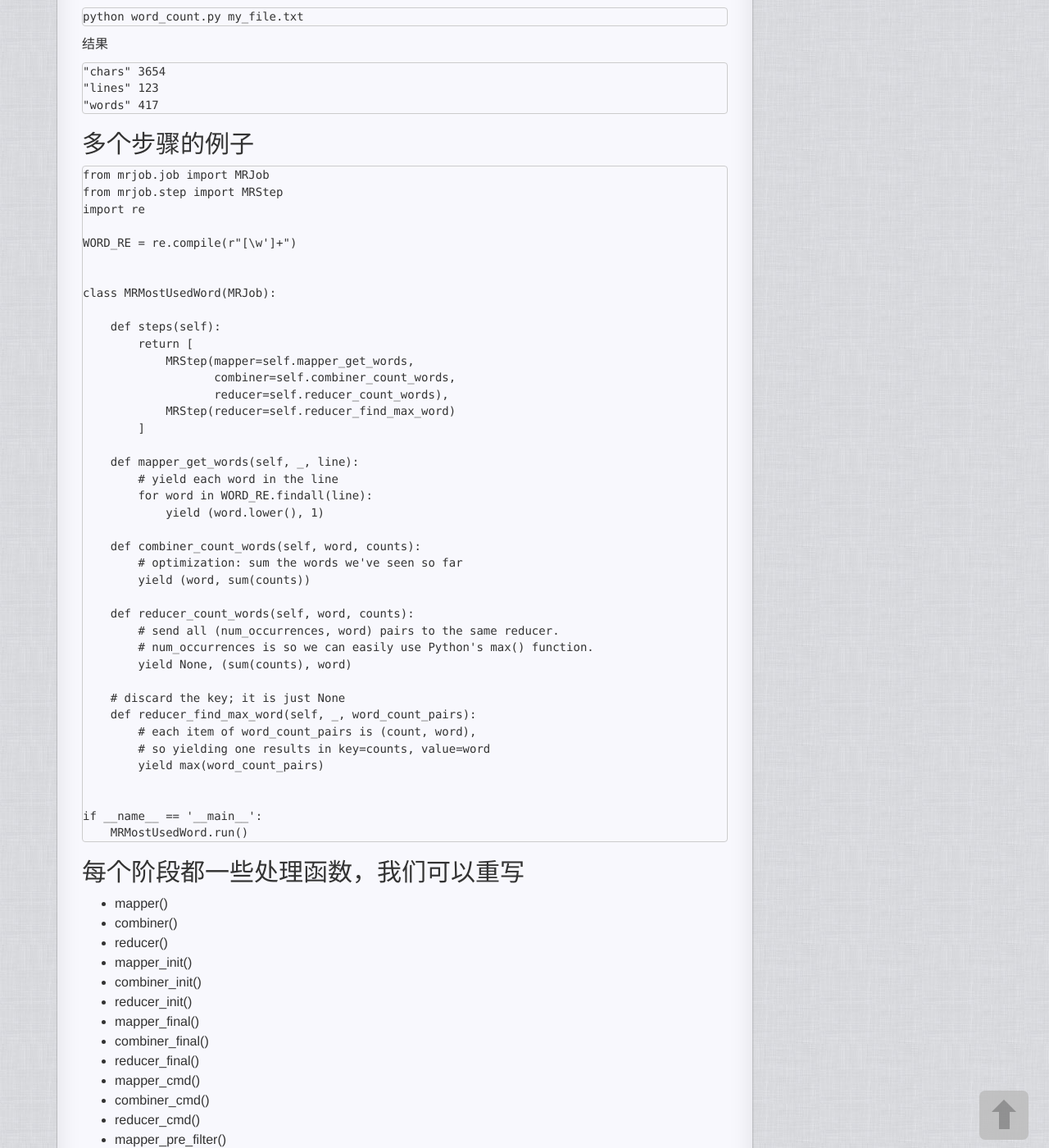
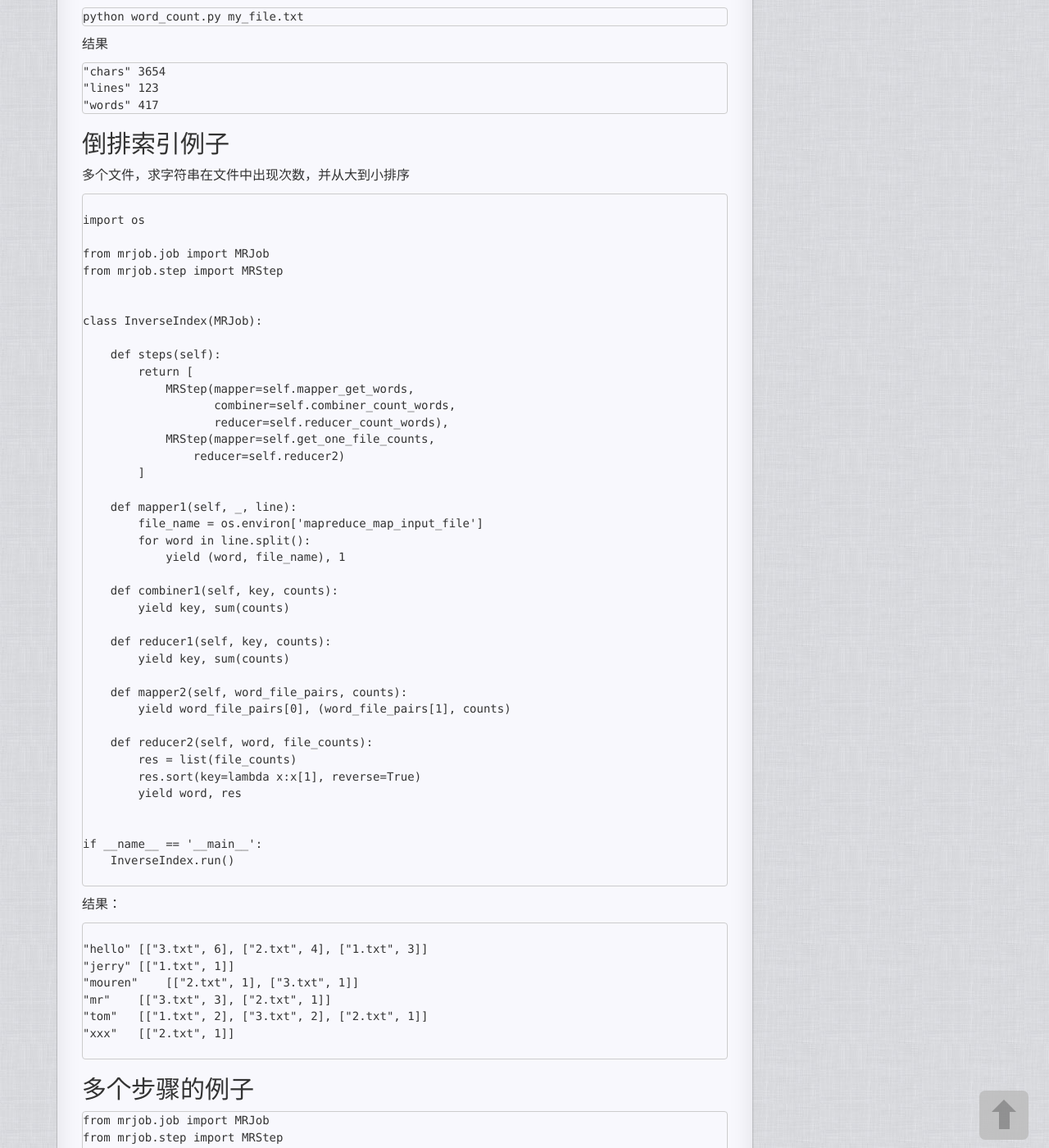
Before and after one commit to imouren/imouren.github.io, a Jekyll site: the page built from _posts/2016-03-09-mrjob.md, in a window 1280 px wide and 1400 px high, scrolled down 711 px. Shown: the whole window at 82% size. Built offline with Jekyll 4.4.1, drawn with Linux system fonts in a browser that asks for light colours; nearby versions of some CDN libraries; comment, search, counter and statistics services are not loaded; a style sheet for code colours, icons or effects is not loaded.

Commit message:
add more example

````diff
--- a/_posts/2016-03-09-mrjob.md
+++ b/_posts/2016-03-09-mrjob.md
@@ -49,6 +49,67 @@ python word_count.py my_file.txt
 "lines" 123
 "words" 417
 {% endhighlight %}
+
+## 倒排索引例子
+
+多个文件，求字符串在文件中出现次数，并从大到小排序
+
+```python
+
+import os
+
+from mrjob.job import MRJob
+from mrjob.step import MRStep
+
+
+class InverseIndex(MRJob):
+
+    def steps(self):
+        return [
+            MRStep(mapper=self.mapper_get_words,
+                   combiner=self.combiner_count_words,
+                   reducer=self.reducer_count_words),
+            MRStep(mapper=self.get_one_file_counts,
+                reducer=self.reducer2)
+        ]
+
+    def mapper1(self, _, line):
+        file_name = os.environ['mapreduce_map_input_file']
+        for word in line.split():
+            yield (word, file_name), 1
+
+    def combiner1(self, key, counts):
+        yield key, sum(counts)
+
+    def reducer1(self, key, counts):
+        yield key, sum(counts)
+
+    def mapper2(self, word_file_pairs, counts):
+        yield word_file_pairs[0], (word_file_pairs[1], counts)
+
+    def reducer2(self, word, file_counts):
+        res = list(file_counts)
+        res.sort(key=lambda x:x[1], reverse=True)
+        yield word, res
+
+
+if __name__ == '__main__':
+    InverseIndex.run()
+
+```
+
+结果：
+
+```python
+
+"hello" [["3.txt", 6], ["2.txt", 4], ["1.txt", 3]]
+"jerry" [["1.txt", 1]]
+"mouren"    [["2.txt", 1], ["3.txt", 1]]
+"mr"    [["3.txt", 3], ["2.txt", 1]]
+"tom"   [["1.txt", 2], ["3.txt", 2], ["2.txt", 1]]
+"xxx"   [["2.txt", 1]]
+
+```
 
 ## 多个步骤的例子
 
````
